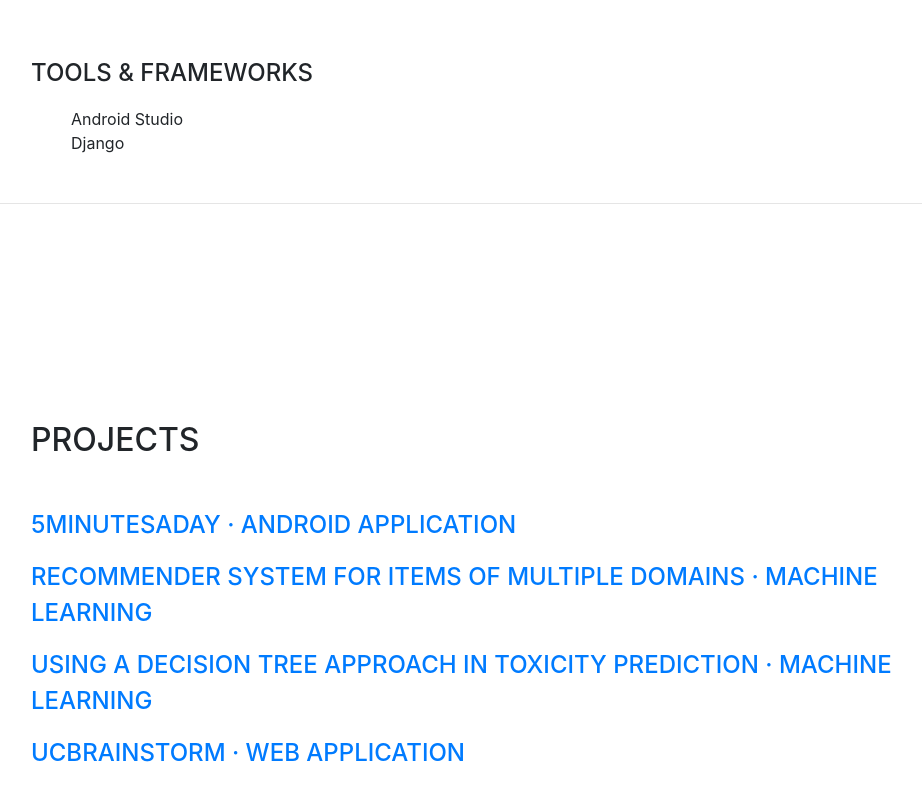
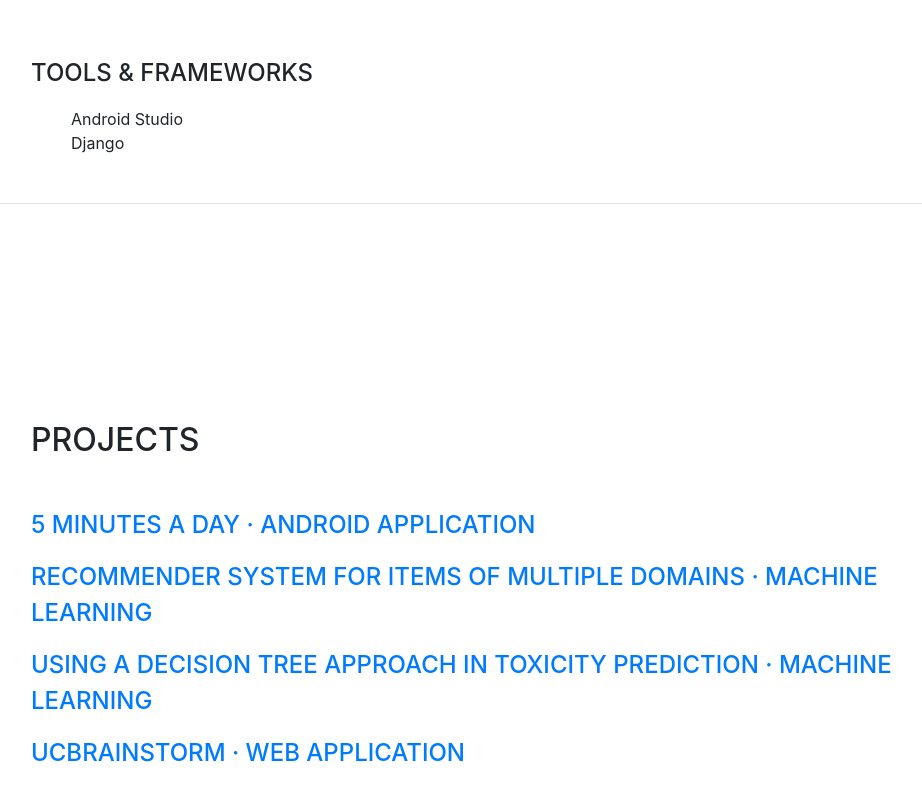
Before and after one commit to nikhitashanker/nikhitashanker.github.io, a website with bundled scripts: page index.html in a window 1280 px wide. Shown: the part 3000-3800 px from the top of the page, without its empty margins (289-1211 px from the left). Built offline with nearby package versions, Linux system fonts and the light colour scheme; a web font is replaced by a local one.

Commit message:
Update index.html

```diff
--- a/index.html
+++ b/index.html
@@ -164,7 +164,7 @@
       <section class="resume-section p-3 p-lg-5 d-flex flex-column" id="interests">
         <div class="my-auto">
           <h2 class="mb-5">Projects</h2>
-        	<div class="subheading mb-3"><a href="portfolio/index5min.html">5MinutesADay · Android Application</a></div>
+        	<div class="subheading mb-3"><a href="portfolio/index5min.html">5 Minutes A Day · Android Application</a></div>
             <div class="subheading mb-3"><a href="portfolio/indexrecommendersystem.html">  Recommender System for Items of Multiple Domains · Machine Learning</a></div>
             <div class="subheading mb-3"><a href="portfolio/indexdecisiontree.html"> Using a Decision Tree Approach in Toxicity Prediction · Machine Learning</a></div>
             <div class="subheading mb-3"><a href="portfolio/indexucbrainstorm.html">
```
